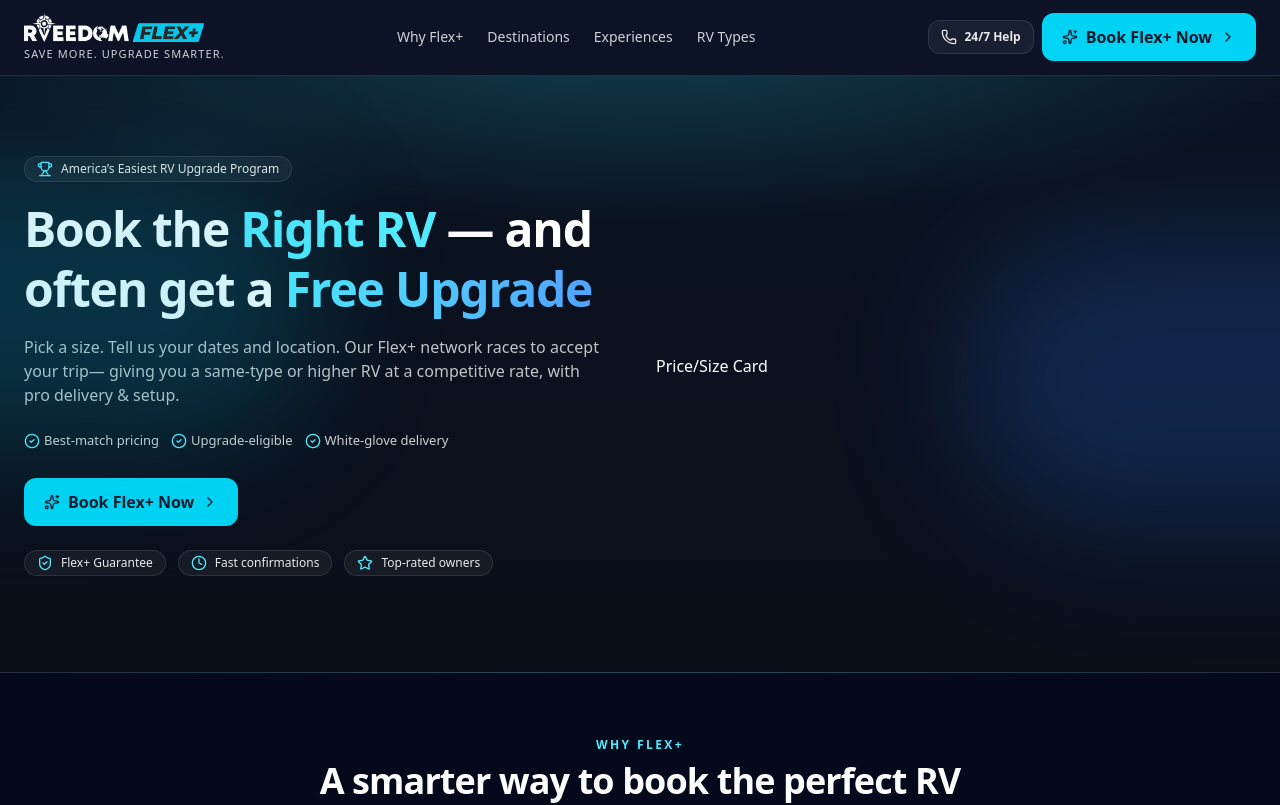
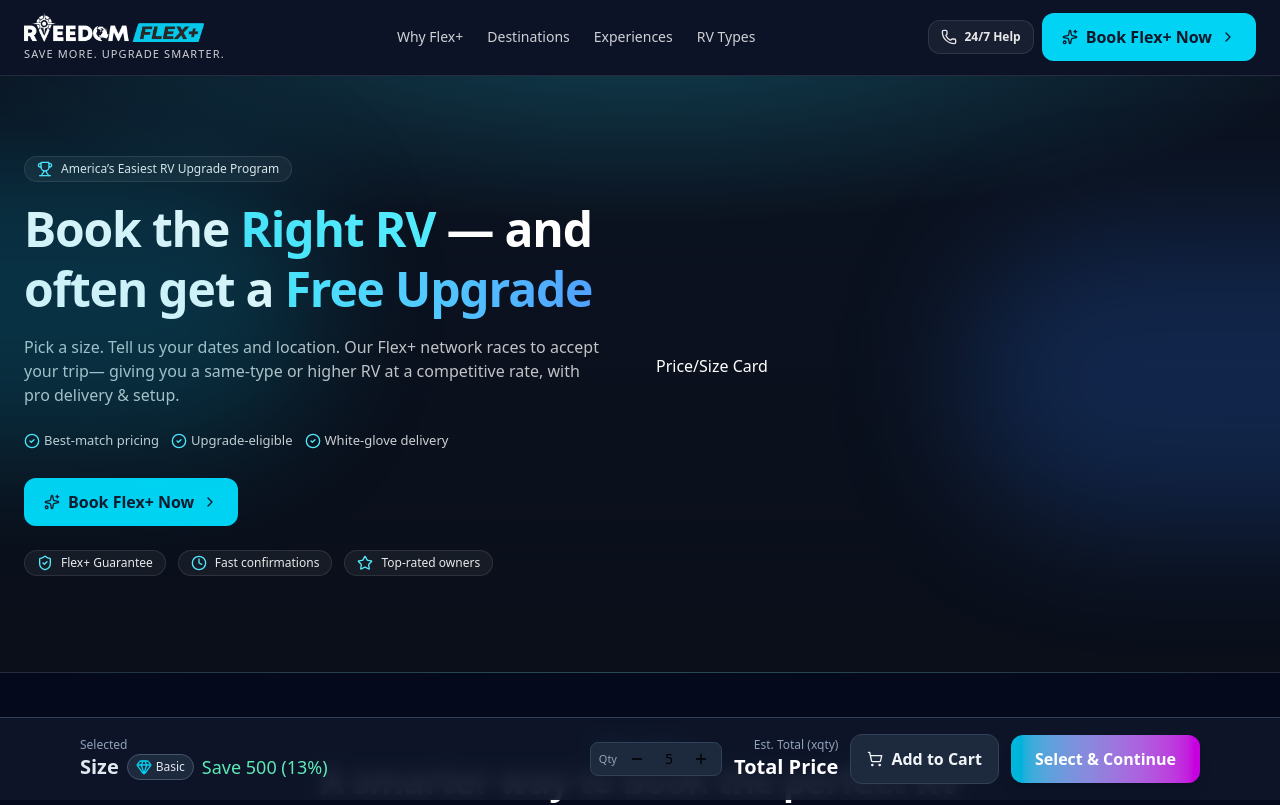
Before and after one commit to RV-proj/rv-frontEnd, a Next.js app: page / in a window 1280 px wide. Shown: the top 805 px of the page. Built offline with nearby package versions, Linux system fonts and the light colour scheme.

Commit message:
footercart frontend

```diff
--- /dev/null
+++ b/app/_ui/FooterCart.js
@@ -0,0 +1,58 @@
+import { Minus, Plus, ShoppingCart } from "lucide-react";
+import TierBadge from "./TierBadge";
+
+export default function FooterCart() {
+  return (
+    <section
+      id="footercart"
+      className="fixed bottom-0 inset-x-0 z-40 backdrop-blur bg-slate-900/90 border-t border-slate-700"
+    >
+      <div className="mx-auto max-w-6xl px-4 py-4 flex items-center justify-between gap-4">
+        <div>
+          <div className="text-xs text-slate-400">Selected</div>
+          <div className="text-base md:text-lg font-semibold flex flex-wrap items-center gap-2">
+            <span className="text-slate-200 text-base md:text-xl font-semibold">
+              Size
+            </span>
+            <TierBadge tierKey="Basic" />
+            <span className="hidden md:inline text-emerald-300 font-medium">
+              Save 500 (13%)
+            </span>
+          </div>
+        </div>
+        <div className="flex items-center gap-3">
+          <div className="hidden sm:flex items-center gap-1 border rounded-lg px-2 py-1 bg-slate-800 border-slate-700">
+            <span className="text-[11px] text-slate-400 mr-1">Qty</span>
+            <button
+              aria-label="Decrease"
+              //   onClick={() => setQty((q) => Math.max(1, q - 1))}
+              className="p-1 rounded hover:bg-slate-700"
+            >
+              <Minus className="w-4 h-4" />
+            </button>
+            <div className="w-8 text-center tabular-nums text-sm">5</div>
+            <button
+              aria-label="Increase"
+              //   onClick={() => setQty((q) => q + 1)}
+              className="p-1 rounded hover:bg-slate-700"
+            >
+              <Plus className="w-4 h-4" />
+            </button>
+          </div>
+          <div className="text-right">
+            <div className="text-xs text-slate-400">Est. Total (xqty)</div>
+            <div className="text-xl font-bold text-white tabular-nums">
+              Total Price
+            </div>
+          </div>
+          <span className="inline-flex items-center gap-2 rounded-xl px-4 py-3 font-semibold text-slate-100 bg-slate-800 border border-slate-700">
+            <ShoppingCart className="w-4 h-4" /> Add to Cart
+          </span>
+          <span className="rounded-xl px-6 py-3 font-semibold text-white bg-gradient-to-r from-cyan-500 to-fuchsia-600 shadow-lg">
+            Select & Continue
+          </span>
+        </div>
+      </div>
+    </section>
+  );
+}
--- a/app/layout.js
+++ b/app/layout.js
@@ -1,6 +1,7 @@
 import "@/globals.css";
 import Header from "@/_ui/Header";
 import Footer from "@/_ui/Footer";
+import FooterCart from "@/_ui/FooterCart";
 
 export const metadata = {
   title: "RV",
@@ -13,6 +14,7 @@
       <body className="bg-[#0a1024]">
         <Header />
         {children}
+        <FooterCart />
         <Footer />
       </body>
     </html>
```
